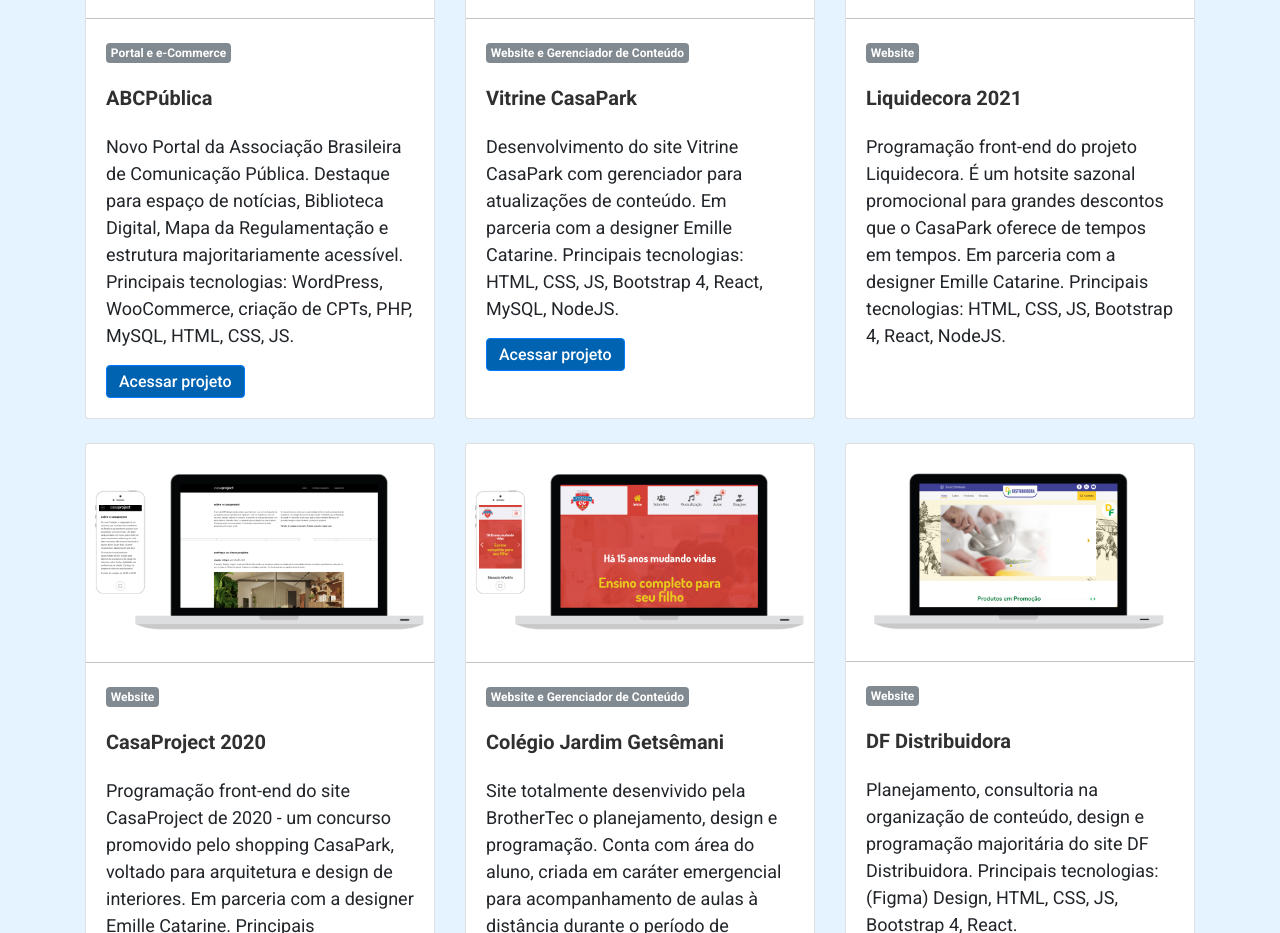
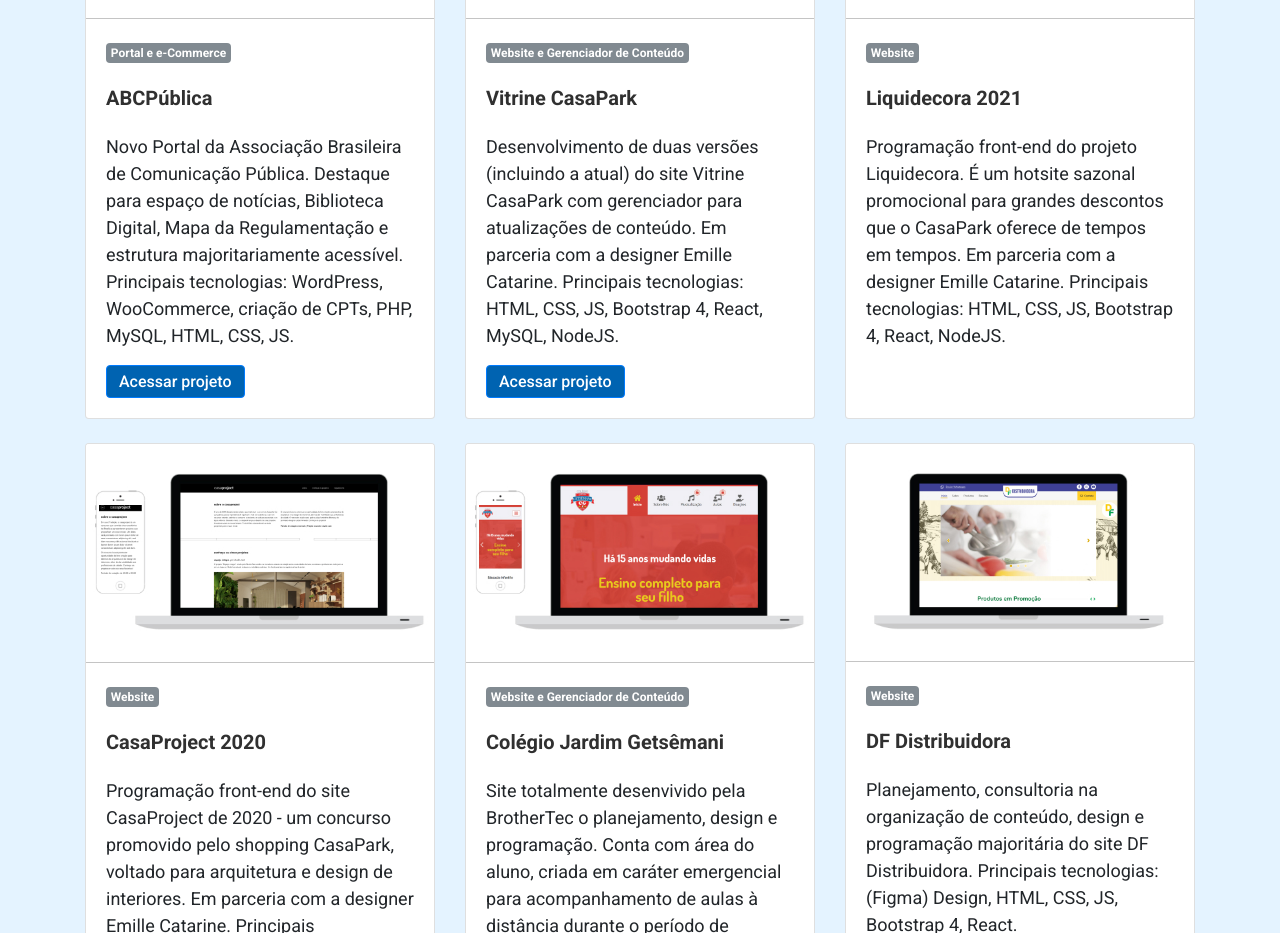
Before and after one commit to Brothertec/site, a React (Create React App) app: page /#/ in a window 1280 px wide. Shown: the part 960-1893 px from the top of the page. Built offline with nearby package versions, Linux system fonts and the light colour scheme.

Commit message:
Complemento de texto de projeto

```diff
--- a/src/componentes/Projetos/index.js
+++ b/src/componentes/Projetos/index.js
@@ -26,7 +26,7 @@
                         <Card imagem={cardImgVitrine}
                             badge="Website e Gerenciador de Conteúdo"
                             titulo="Vitrine CasaPark"
-                            texto="Desenvolvimento do site Vitrine CasaPark com gerenciador para atualizações de conteúdo. Em parceria com a designer Emille Catarine. Principais tecnologias: HTML, CSS, JS, Bootstrap 4, React, MySQL, NodeJS."
+                            texto="Desenvolvimento de duas versões (incluindo a atual) do site Vitrine CasaPark com gerenciador para atualizações de conteúdo. Em parceria com a designer Emille Catarine. Principais tecnologias: HTML, CSS, JS, Bootstrap 4, React, MySQL, NodeJS."
                             botao="https://vitrine.casapark.com.br/" />
                     </div>
                     <div className="col-12 col-md-6 col-lg-4 mb-4">
```
